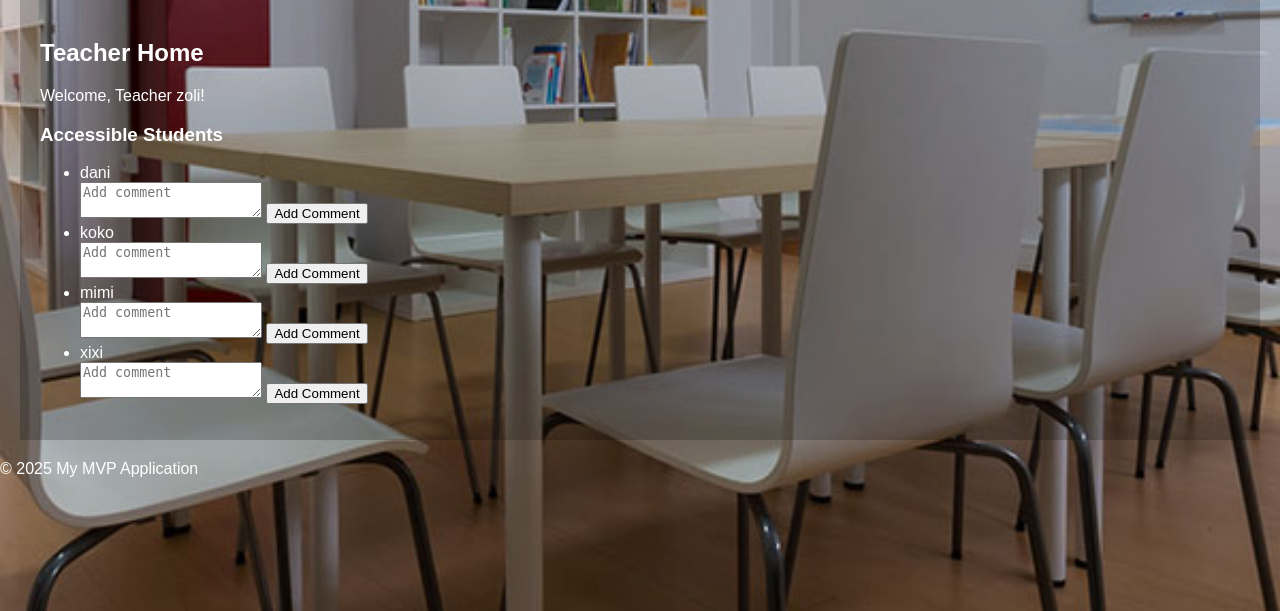
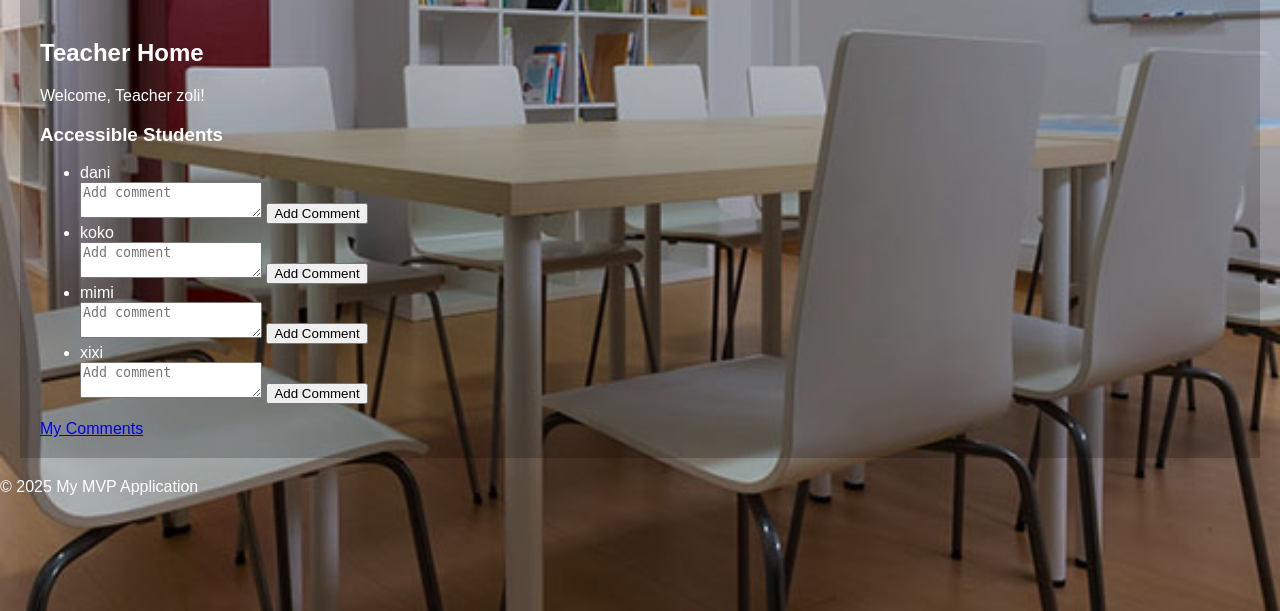
Before and after one commit to zsbati/mvp3, a Flask app: page /teacher in a window 1280 px wide. Shown: the part 189-800 px from the top of the page. Run offline with Flask 3, Linux system fonts and the light colour scheme; a user stored in the database is signed in; parts of the project's set-up code (start-up, migrations or seed data) failed here and were passed over.

Commit message:
teacher's comment are visible to the right teacher.

```diff
--- a/app.py
+++ b/app.py
@@ -108,7 +108,8 @@ def admin_required(f):
             flash('You must be logged in to access this page.', 'danger')  # More general flash message
             return redirect(url_for('login'))
         elif current_user.user_type != UserType.ADMIN:  # Use elif instead of separate if
-            print(f"admin_required: User is logged in, but user_type is {current_user.user_type}, not ADMIN")  # Add logging
+            print(
+                f"admin_required: User is logged in, but user_type is {current_user.user_type}, not ADMIN")  # Add logging
             flash('You are not authorized to access this page.', 'danger')  # More appropriate flash message
             return redirect(url_for('home'))  # Or another appropriate page
         else:
@@ -399,5 +400,12 @@ def add_comment(student_id):
     return redirect(url_for('teacher_home'))
 
 
+@app.route('/my_comments')
+def my_comments():
+    comments = Comment.query.filter_by(teacher_id=current_user.id).all()
+    print(comments)
+    return render_template('my_comments.html', comments=comments)
+
+
 if __name__ == '__main__':
     app.run(debug=True)
--- a/static/confirmDelete.js
+++ b/static/confirmDelete.js
@@ -2,9 +2,3 @@
 function confirmDelete(username) {
     return confirm(`Really delete ${username}?`);
 }
-
-function confirmRevoke(form) { // Removed username argument
-    if (confirm("Are you sure you want to revoke access?")) { // Simpler message
-        form.submit();
-    }
-}
--- a/templates/teacher_home.html
+++ b/templates/teacher_home.html
@@ -30,5 +30,8 @@
         {% endfor %}
     </ul>
 
+    <a href="{{ url_for('my_comments') }}">My Comments</a>
+
+
 </div>
 {% endblock %}
```
Also changed, not shown: templates/my_comments.html (added, +19 -0 lines), README.md, instance/app.db.
